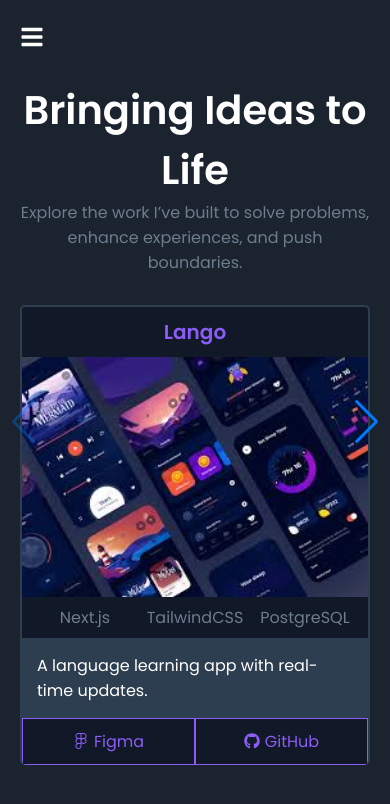
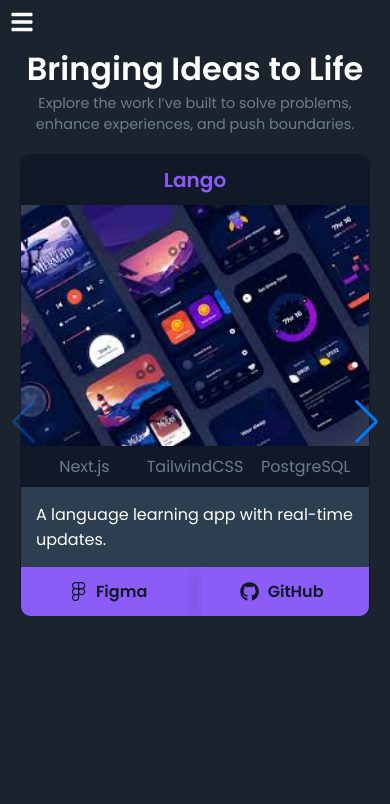
Before and after one commit to yahavgal/Portfolio, a React (Create React App) app: page /projects in a window 390 px wide. Shown: the top 804 px of the page. Built offline with nearby package versions, Linux system fonts and the light colour scheme.

Commit message:
Optimized performance & responsiveness

```diff
--- a/src/App.js
+++ b/src/App.js
@@ -1,6 +1,6 @@
 import React, { useState } from 'react';
 import { BrowserRouter as Router, Routes, Route } from 'react-router-dom';
-import { ThemeProvider } from 'styled-components';
+import styled, { ThemeProvider } from 'styled-components';
 import { lightTheme, darkTheme } from './themes';
 import Header from './components/Header';
 import Home from './pages/Home';
@@ -9,72 +9,41 @@
 import Contact from './pages/Contact';
 
 /*
-  Main application component
-  - Manages theme state for light and dark modes.
-  - Sets up routing for the app's different pages.
-  - Wraps the app in a ThemeProvider for styled-components theme handling.
+  AppContainer:
+  - The main wrapper for the app's content.
+  - Adds a theme-aware background that applies across all pages.
+  - Allows for decorative elements like gradients or shapes.
 */
+const AppContainer = styled.div`
+  min-height: 100vh;
+  background: ${(props) => props.theme.background};
+  display: flex;
+  flex-direction: column;
+`;
 
 function App() {
-  /*
-    State for theme toggling
-    - `isDarkMode` determines whether dark theme is active.
-    - Default is set to true for dark mode.
-  */
   const [isDarkMode, setIsDarkMode] = useState(true);
 
-  /*
-    Function to toggle the theme
-    - Inverts the current value of `isDarkMode`.
-    - Updates the theme state when invoked.
-  */
   const toggleTheme = () => {
     setIsDarkMode(!isDarkMode);
   };
 
   return (
-    /*
-      ThemeProvider:
-      - Provides theme context (light or dark) to all styled-components in the app.
-      - Chooses theme based on the current value of `isDarkMode`.
-    */
     <ThemeProvider theme={isDarkMode ? darkTheme : lightTheme}>
-
-      {/*
-        Router setup:
-        - Enables navigation between different pages in the app using React Router.
-      */}
       <Router>
-
-        {/*
-          Header component:
-          - Displays the navigation menu and theme toggle button.
-          - Receives `toggleTheme` to handle theme changes.
-          - Receives `isDarkMode` to display the current theme mode.
-        */}
+        {/* Add the styled AppContainer as the root element */}
+        <AppContainer>
           <Header toggleTheme={toggleTheme} isDarkMode={isDarkMode} />
-
-        {/*
-          Routes:
-          - Define the paths and their associated components for the app.
-          - "/" -> Home component
-          - "/about" -> About component
-          - "/projects" -> Projects component
-          - "/contact" -> Contact component
-        */}
           <Routes>
             <Route path="/" element={<Home />} />
             <Route path="/about" element={<About />} />
             <Route path="/projects" element={<Projects />} />
             <Route path="/contact" element={<Contact />} />
           </Routes>
+        </AppContainer>
       </Router>
     </ThemeProvider>
   );
 }
 
-/*
-  Exporting the App component:
-  - Makes the component available for rendering in `index.js`.
-*/
 export default App;
--- a/src/components/Header.js
+++ b/src/components/Header.js
@@ -1,12 +1,13 @@
 import React, { useState } from 'react';
 import styled from 'styled-components';
 import { Link, useLocation } from 'react-router-dom';
-import { FaBars, FaTimes } from 'react-icons/fa'; // Import icons
+import { FaBars, FaTimes } from 'react-icons/fa';
 
 /*
   HeaderContainer:
   - Main container for the header.
   - Sets height, padding, and background color based on the theme.
+  - Adjusted height for mobile responsiveness.
 */
 const HeaderContainer = styled.header`
   display: flex;
@@ -14,12 +15,20 @@
   align-items: center;
   height: 80px;
   padding: 0 20px;
-  background-color: ${(props) => props.theme.background};
+
+  @media (max-width: 768px) {
+    height: 60px;
+    padding: 0 15px;
+  }
+
+  @media (max-width: 480px) {
+    height: 50px;
+    padding: 0 10px;
+  }
 `;
 
 /*
   ContentWrapper:
-  - Wrapper for the header's content.
   - Ensures elements are spaced and aligned properly.
   - Restricts maximum width for consistent layout.
 */
@@ -54,7 +63,7 @@
   flex: 2;
 
   @media (max-width: 768px) {
-    display: none; /* Hide nav links on small screens */
+    display: none;
   }
 `;
 
@@ -62,7 +71,6 @@
   MobileMenu:
   - Icon button for toggling the mobile menu.
   - Displayed only on small screens.
-  - Positioned on the left side for mobile view.
 */
 const MobileMenu = styled.div`
   display: none;
@@ -72,37 +80,37 @@
   @media (max-width: 768px) {
     display: block;
     cursor: pointer;
-    position: absolute;
-    left: 20px; /* Position the icon on the left */
   }
 `;
 
 /*
   MobileNavLinks:
   - Sidebar navigation for mobile screens.
-  - Positioned on the left side of the viewport.
-  - Toggles visibility based on the `isOpen` state.
+  - Adjusted height dynamically for different screen sizes.
 */
 const MobileNavLinks = styled.div`
-  position: fixed; /* Stays within the viewport */
-  top: 80px;
-  left: 0; /* Aligns to the left edge */
-  width: 250px; /* Fixed width for the menu */
-  height: calc(100vh - 80px); /* Fills remaining height below the header */
+  position: fixed;
+  top: 60px;
+  left: 0;
+  width: 250px;
+  height: calc(100vh - 60px);
   background-color: ${(props) => props.theme.background};
   padding: 20px 0;
-  text-align: left; /* Aligns content to the left */
+  text-align: left;
   display: ${(props) => (props.isOpen ? 'block' : 'none')};
-  z-index: 100; /* Keeps it above other elements */
-  box-shadow: 2px 0 5px rgba(0, 0, 0, 0.2); /* Subtle shadow for the sidebar */
+  z-index: 100;
+  box-shadow: 2px 0 5px rgba(0, 0, 0, 0.2);
+
+  @media (max-width: 480px) {
+    top: 50px;
+    height: calc(100vh - 50px);
+  }
 `;
 
 /*
   NavLink:
   - Styled Link component for navigation.
   - Highlights the active link using background and text colors.
-  - Includes hover effects for interactivity.
-  - Ensures consistent active styles for both desktop and mobile views.
 */
 const NavLink = styled(Link)`
   text-decoration: none;
@@ -122,23 +130,21 @@
 /*
   MobileNavLink:
   - Specific styling for links in the mobile navigation menu.
-  - Includes active state styling for the current route.
 */
 const MobileNavLink = styled(NavLink)`
   display: block;
-  margin: 15px 20px; /* Adds margin around the links */
+  margin: 15px 20px;
   font-size: 1.2rem;
 `;
 
 /*
   Header Component:
-  - Main header component.
-  - Displays navigation links and a theme toggle button.
+  - Displays navigation links and a mobile menu.
   - Includes responsive mobile menu functionality with active route styling.
 */
 const Header = ({ toggleTheme, isDarkMode }) => {
-  const [menuOpen, setMenuOpen] = useState(false); // State to toggle the mobile menu
-  const location = useLocation(); // Hook to get the current location
+  const [menuOpen, setMenuOpen] = useState(false);
+  const location = useLocation();
 
   /* Toggles the mobile menu's visibility */
   const toggleMenu = () => {
@@ -151,15 +157,10 @@
   return (
     <HeaderContainer>
       <ContentWrapper>
-        {/* Mobile menu icon for small screens, positioned on the left */}
         <MobileMenu onClick={toggleMenu}>
           {menuOpen ? <FaTimes /> : <FaBars />}
         </MobileMenu>
-
-        {/* Left spacer for alignment */}
         <Spacer />
-
-        {/* Navigation links for larger screens */}
         <NavLinks>
           <NavLink to="/" isActive={isActive('/')}>Home</NavLink>
           <NavLink to="/about" isActive={isActive('/about')}>About</NavLink>
@@ -167,8 +168,6 @@
           <NavLink to="/contact" isActive={isActive('/contact')}>Contact</NavLink>
         </NavLinks>
       </ContentWrapper>
-
-      {/* Mobile navigation sidebar */}
       <MobileNavLinks isOpen={menuOpen}>
         <MobileNavLink to="/" onClick={toggleMenu} isActive={isActive('/')}>Home</MobileNavLink>
         <MobileNavLink to="/about" onClick={toggleMenu} isActive={isActive('/about')}>About</MobileNavLink>
--- a/src/components/HeadlineContainer.js
+++ b/src/components/HeadlineContainer.js
@@ -1,30 +1,60 @@
 import React from 'react';
 import styled from 'styled-components';
 
+/*
+  HeadlineContainer:
+  - A container for the headline section.
+  - Uses flexbox for better spacing and alignment.
+  - Includes responsive gap adjustments for improved mobile layout.
+*/
 const HeadlineContainer = styled.div`
+  display: flex;
+  flex-direction: column;
+  align-items: center;
+  justify-content: center;
   text-align: center;
-  margin-bottom: 30px;
+  margin-bottom: 20px;
+
+  @media (max-width: 768px) {
+    gap: 5px; /* Increased gap for tablets */
+  }
 
   h1 {
     font-size: 3rem;
     color: ${(props) => props.theme.textPrimary};
     margin: 0;
+    line-height: 1.2;
+    word-break: break-word;
 
     @media (max-width: 768px) {
-      font-size: 2.5rem; /* Adjust for mobile */
+      font-size: 2.5rem;
+    }
+
+    @media (max-width: 480px) {
+      font-size: 2rem;
     }
   }
 
   p {
     font-size: 1.25rem;
     color: ${(props) => props.theme.textSecondary};
+    line-height: 1.4;
 
     @media (max-width: 768px) {
-      font-size: 1rem; /* Adjust for mobile */
+      font-size: 1rem;
+    }
+
+    @media (max-width: 480px) {
+      font-size: 0.9rem;
     }
   }
 `;
 
+/*
+  Headline Component:
+  - Displays a title and tagline inside the HeadlineContainer.
+  - Used for section headers or main titles on pages.
+*/
 const Headline = ({ title, tagline }) => {
   return (
     <HeadlineContainer>
--- /dev/null
+++ b/src/components/SectionContainer.js
@@ -0,0 +1,25 @@
+import React from 'react';
+import styled from 'styled-components';
+
+const SectionContainer = styled.section`
+  height: 100vh;
+  display: flex;
+  flex-direction: column;
+  align-items: center;
+  padding: 18px 20px;
+
+  @media (max-width: 768px) {
+    padding: 12px 15px;
+  }
+
+  @media (max-width: 480px) {
+    padding: 10px;
+    height: auto;
+  }
+`;
+
+const Section = ({ children }) => {
+    return <SectionContainer>{children}</SectionContainer>;
+};
+
+export default Section;
--- a/src/custom-swiper.css
+++ b/src/custom-swiper.css
@@ -2,4 +2,13 @@
 
 .swiper {
   position: static !important;
+  overflow: visible !important;
 }
+
+.swiper-wrapper {
+  overflow: visible !important;
+}
+.swiper-slide {
+  overflow: visible !important;
+  position: relative;
+}
--- a/src/index.css
+++ b/src/index.css
@@ -24,7 +24,7 @@
 
 
 section {
-  min-height: 100vh;
+  min-height: 100px;
 }
 
 * {
--- a/src/pages/About.js
+++ b/src/pages/About.js
@@ -2,16 +2,10 @@
 import styled from 'styled-components';
 import { FaHtml5, FaCss3Alt, FaJsSquare, FaReact, FaNodeJs, FaFigma, FaJava, FaDatabase, FaGit } from 'react-icons/fa';
 import HeadlineContainer from '../components/HeadlineContainer';
+import Section from '../components/SectionContainer'; // Import custom components
+
 
 // Styled Components for About Section
-const AboutContainer = styled.section`
-  height: 100vh;
-  background-color: ${(props) => props.theme.background};
-  display: flex;
-  flex-direction: column;
-  justify-content: space-between;
-  padding: 18px 20px;
-`;
 
 const ContentContainer = styled.div`
   flex: 1;
@@ -75,7 +69,7 @@
 
 const About = () => {
   return (
-    <AboutContainer>
+    <Section>
       <ContentContainer>
         <HeadlineContainer
           title="Hi, I'm Yahav Gal."
@@ -124,7 +118,7 @@
         </SkillsSection>
       </ContentContainer>
       <Footer>Footer placeholder content</Footer>
-    </AboutContainer>
+    </Section>
   );
 };
 
--- a/src/pages/Home.js
+++ b/src/pages/Home.js
@@ -2,26 +2,13 @@
 import styled from 'styled-components';
 import { FaPhone, FaSuitcase } from 'react-icons/fa'; // Import icons from react-icons
 import { useNavigate } from 'react-router-dom'; // Import useNavigate from react-router-dom
-import HeadlineContainer from '../components/HeadlineContainer'; // Import custom HeadlineContainer component
+import HeadlineContainer from '../components/HeadlineContainer'; // Import custom components
+import Section from '../components/SectionContainer'; // Import custom components
 
 /*
   Styled Components
   - Define reusable and theme-aware styles for the Home page.
 */
-
-/*
-  HomeContainer:
-  - Main container for the Home section.
-  - Occupies full viewport height and adapts background color based on the theme.
-*/
-const HomeContainer = styled.section`
-  height: 100vh;
-  background-color: ${(props) => props.theme.background};
-  display: flex;
-  flex-direction: column;
-  align-items: center;
-  padding: 18px 20px;
-`;
 
 /*
   CTAContainer:
@@ -134,10 +121,10 @@
   const navigate = useNavigate(); // Initialize useNavigate hook for navigation
 
   return (
-    <HomeContainer>
+    <Section>
       {/* HeadlineContainer displays the main title and tagline */}
       <HeadlineContainer
-        title="Creating Modern Digital Experiences"
+        title="Code Meets Intuition"
         tagline="Full-Stack Developer & Product Designer"
       />
       <CTAContainer>
@@ -149,7 +136,7 @@
           <FaSuitcase /> View my Work
         </OutlineButton>
       </CTAContainer>
-    </HomeContainer>
+    </Section>
   );
 };
 
--- a/src/pages/Projects.js
+++ b/src/pages/Projects.js
@@ -2,7 +2,7 @@
 import styled from 'styled-components';
 import { FaGithub, FaFigma, FaArrowLeft, FaSlideshare, FaAnchor, FaQuestionCircle, FaLightbulb } from 'react-icons/fa';
 import { Swiper, SwiperSlide } from 'swiper/react';
-import { Pagination, Navigation } from 'swiper/modules'; // Import modules from 'swiper/modules'
+import { Pagination, Navigation } from 'swiper/modules';
 import 'swiper/css/pagination';
 import 'swiper/css/navigation';
 import 'swiper/css';
@@ -12,8 +12,8 @@
 
 // Styled Components for Projects Section
 const ProjectsContainer = styled.section`
-  background-color: ${(props) => props.theme.background};
   padding: 0 20px;
+  overflow: visible;
 `;
 
 const ProjectsGrid = styled.div`
@@ -21,6 +21,7 @@
   flex-wrap: wrap;
   gap: 20px;
   justify-content: center;
+  overflow: visible;
 `;
 
 const ProjectCard = styled.div`
@@ -28,29 +29,22 @@
   height: 100%;
   max-width: 350px;
   background-color: ${(props) => props.theme.contrast};
-  border: 2px solid ${(props) => props.theme.contrast};
+  border: 1px solid ${(props) => props.theme.headerPrimary};
   border-bottom: none;
-  border-radius: 5px;
+  border-radius: 10px;
   overflow: hidden;
   display: flex;
   flex-direction: column;
+  position: relative;
   cursor: pointer;
-  transition: box-shadow 0.3s ease, transform 0.3s ease;
+  transition: border 0.3s ease, transform 0.3s ease, box-shadow 0.3s ease;
 
   &:hover {
-    border: 1px solid rgba(${(props) => {
-      const accent = props.theme.accent;
-      const rgb = accent.match(/\w\w/g).map((hex) => parseInt(hex, 16));
-      return `${rgb[0]}, ${rgb[1]}, ${rgb[2]}, 0.75`;
-    }});
-    box-shadow: 0 0 50px rgba(${(props) => {
-      const accent = props.theme.accent;
-      const rgb = accent.match(/\w\w/g).map((hex) => parseInt(hex, 16));
-      return `${rgb[0]}, ${rgb[1]}, ${rgb[2]}, 0.5`;
-    }});
-    transform: translateY(-5px);
+    border: 1px solid ${(props) => props.theme.accent};
+    border-bottom: none;
+    transform: scale(1.05);
+    box-shadow: 0px 0px 25px 10px rgba(${(props) => props.theme.accent}, 0.75);
   }
-
 `;
 
 
@@ -114,27 +108,37 @@
 const LinksContainer = styled.div`
   display: flex;
   justify-content: center;
+  background-color: ${(props) => props.theme.accent};
 `;
 
 const LinkButton = styled.a`
   display: flex;
   justify-content: center;
   align-items: center;
-  padding: 10px;
-  color: ${(props) => props.theme.accent};
-  border: 1px solid  ${(props) => props.theme.accent};
+  padding: 12px 15px;
+  color: ${(props) => props.theme.headerPrimary};
   text-decoration: none;
   flex: 1;
-  transition: background 0.3s;
-  background-color: ${(props) => props.theme.headerPrimary};
+  transition: all 0.3s ease-in-out;
+  font-weight: bold;
+  font-size: 1rem;
+  cursor: pointer;
+  box-shadow: 0px 4px 10px rgba(0, 0, 0, 0.1);
+
   svg {
-    margin-right: 5px;
+    margin-right: 8px;
+    font-size: 1.2rem;
   }
 
   &:hover {
-    opacity: 0.8;
+    background-color: ${(props) => props.theme.headerPrimary};
+    color: ${(props) => props.theme.accent};
+    transform: translateY(-2px);
+    opacity: 0.9;
+    box-shadow: 0px 6px 15px rgba(0, 0, 0, 0.15);
   }
 `;
+
 
 const ExpandedProject = styled.div`
   background-color: ${(props) => props.theme.contrast};
@@ -181,6 +185,11 @@
   @media (max-width: 480px) {
     padding: 10px;
   }
+`;
+
+const ProjectLinks = styled.div`
+  display: flex;
+  justify-content: center;
 `;
 
 const DescriptionLabel = styled.p`
@@ -544,7 +553,7 @@
             <BackButton onClick={handleBackClick}>
               <FaArrowLeft /> {selectedProjectData.name}
             </BackButton>
-              <LinksContainer>
+              <ProjectLinks>
                 {selectedProjectData?.figmaLink && (
                   <CircleLinkButton
                     href={selectedProjectData.figmaLink}
@@ -575,7 +584,7 @@
                     <FaSlideshare />
                   </CircleLinkButton>
                 )}
-              </LinksContainer>
+              </ProjectLinks>
           </ExpandedHeader>
           <ExpandedContent>
             <Swiper
```
Lines whose indentation alone changed are shown as unchanged.
